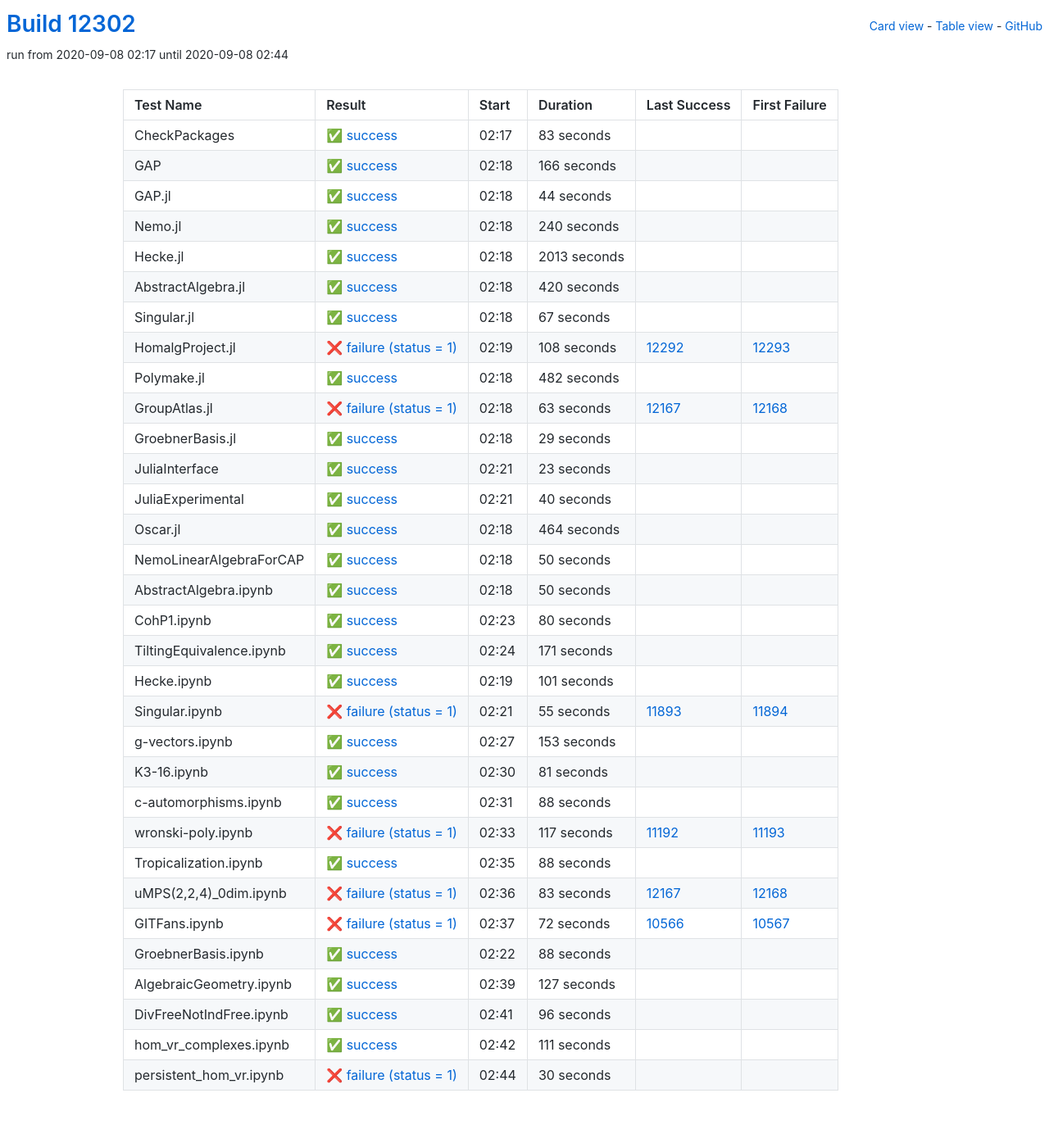
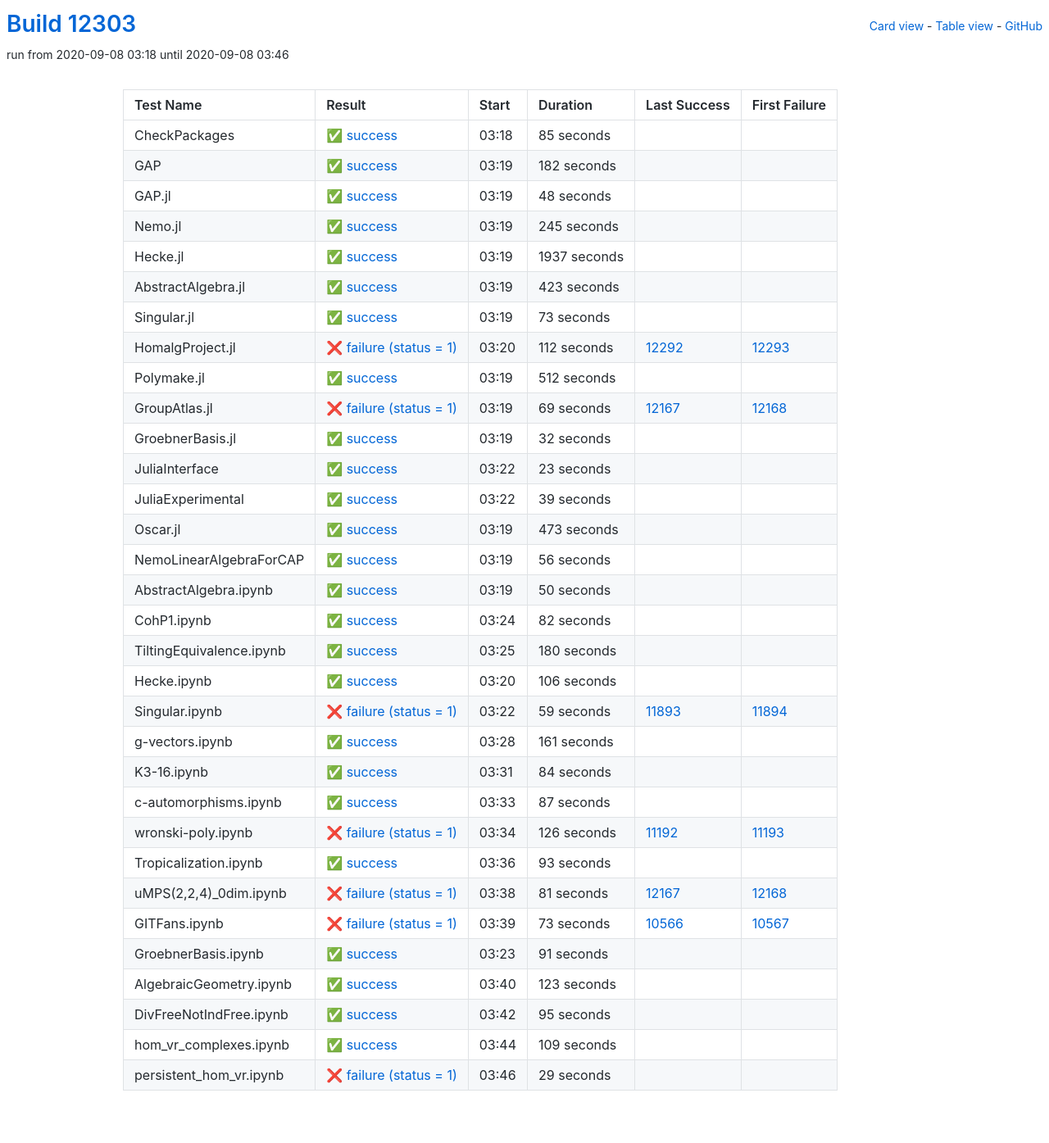
Before and after one commit to oscar-system/oscar-ci-status, a Jekyll site: the page built from table.html, in a window 1280 px wide. Shown: the whole page at 82% size. Built offline with Jekyll 4.4.1, drawn with Linux system fonts in a browser that asks for light colours.

Commit message:
Build #12303

```diff
--- a/_data/ci.yml
+++ b/_data/ci.yml
@@ -1,6 +1,6 @@
 ---
-build: 12302
-build_url: https://oscarci.mathematik.uni-kl.de/job/oscar/12302/
+build: 12303
+build_url: https://oscarci.mathematik.uni-kl.de/job/oscar/12303/
 job: oscar
 organization: oscar-system
 repo: oscar-ci-status
@@ -8,140 +8,140 @@
 tests:
 - name: CheckPackages
   id: checkpackages
-  log: https://oscarci.mathematik.uni-kl.de/job/oscar/12302/artifact/logs/build-12302/CheckPackages.log
-  start: 2020-09-08 02:17
+  log: https://oscarci.mathematik.uni-kl.de/job/oscar/12303/artifact/logs/build-12303/CheckPackages.log
+  start: 2020-09-08 03:18
   success: true
   exitcode: 0
   status: success
-  duration: 83
+  duration: 85
   last_success: false
   last_success_url:
   first_failure: false
   first_failure_url:
 - name: GAP
   id: gap
-  log: https://oscarci.mathematik.uni-kl.de/job/oscar/12302/artifact/logs/build-12302/GAP.log
-  start: 2020-09-08 02:18
+  log: https://oscarci.mathematik.uni-kl.de/job/oscar/12303/artifact/logs/build-12303/GAP.log
+  start: 2020-09-08 03:19
   success: true
   exitcode: 0
   status: success
-  duration: 166
+  duration: 182
   last_success: false
   last_success_url:
   first_failure: false
   first_failure_url:
 - name: GAP.jl
   id: gap-jl
-  log: https://oscarci.mathematik.uni-kl.de/job/oscar/12302/artifact/logs/build-12302/GAP.jl.log
-  start: 2020-09-08 02:18
+  log: https://oscarci.mathematik.uni-kl.de/job/oscar/12303/artifact/logs/build-12303/GAP.jl.log
+  start: 2020-09-08 03:19
   success: true
   exitcode: 0
   status: success
-  duration: 44
+  duration: 48
   last_success: false
   last_success_url:
   first_failure: false
   first_failure_url:
 - name: Nemo.jl
   id: nemo-jl
-  log: https://oscarci.mathematik.uni-kl.de/job/oscar/12302/artifact/logs/build-12302/Nemo.jl.log
-  start: 2020-09-08 02:18
+  log: https://oscarci.mathematik.uni-kl.de/job/oscar/12303/artifact/logs/build-12303/Nemo.jl.log
+  start: 2020-09-08 03:19
   success: true
   exitcode: 0
   status: success
-  duration: 240
+  duration: 245
   last_success: false
   last_success_url:
   first_failure: false
   first_failure_url:
 - name: Hecke.jl
   id: hecke-jl
-  log: https://oscarci.mathematik.uni-kl.de/job/oscar/12302/artifact/logs/build-12302/Hecke.jl.log
-  start: 2020-09-08 02:18
+  log: https://oscarci.mathematik.uni-kl.de/job/oscar/12303/artifact/logs/build-12303/Hecke.jl.log
+  start: 2020-09-08 03:19
   success: true
   exitcode: 0
   status: success
-  duration: 2013
+  duration: 1937
   last_success: false
   last_success_url:
   first_failure: false
   first_failure_url:
 - name: AbstractAlgebra.jl
   id: abstractalgebra-jl
-  log: https://oscarci.mathematik.uni-kl.de/job/oscar/12302/artifact/logs/build-12302/AbstractAlgebra.jl.log
-  start: 2020-09-08 02:18
+  log: https://oscarci.mathematik.uni-kl.de/job/oscar/12303/artifact/logs/build-12303/AbstractAlgebra.jl.log
+  start: 2020-09-08 03:19
   success: true
   exitcode: 0
   status: success
-  duration: 420
+  duration: 423
   last_success: false
   last_success_url:
   first_failure: false
   first_failure_url:
 - name: Singular.jl
   id: singular-jl
-  log: https://oscarci.mathematik.uni-kl.de/job/oscar/12302/artifact/logs/build-12302/Singular.jl.log
-  start: 2020-09-08 02:18
+  log: https://oscarci.mathematik.uni-kl.de/job/oscar/12303/artifact/logs/build-12303/Singular.jl.log
+  start: 2020-09-08 03:19
   success: true
   exitcode: 0
   status: success
-  duration: 67
+  duration: 73
   last_success: false
   last_success_url:
   first_failure: false
   first_failure_url:
 - name: HomalgProject.jl
   id: homalgproject-jl
-  log: https://oscarci.mathematik.uni-kl.de/job/oscar/12302/artifact/logs/build-12302/HomalgProject.jl.log
-  start: 2020-09-08 02:19
+  log: https://oscarci.mathematik.uni-kl.de/job/oscar/12303/artifact/logs/build-12303/HomalgProject.jl.log
+  start: 2020-09-08 03:20
   success: false
   exitcode: 1
   status: failure
-  duration: 108
+  duration: 112
   last_success: 12292
   last_success_url: https://oscarci.mathematik.uni-kl.de/job/oscar/12292/
   first_failure: 12293
   first_failure_url: https://oscarci.mathematik.uni-kl.de/job/oscar/12293/
 - name: Polymake.jl
   id: polymake-jl
-  log: https://oscarci.mathematik.uni-kl.de/job/oscar/12302/artifact/logs/build-12302/Polymake.jl.log
-  start: 2020-09-08 02:18
+  log: https://oscarci.mathematik.uni-kl.de/job/oscar/12303/artifact/logs/build-12303/Polymake.jl.log
+  start: 2020-09-08 03:19
   success: true
   exitcode: 0
   status: success
-  duration: 482
+  duration: 512
   last_success: false
   last_success_url:
   first_failure: false
   first_failure_url:
 - name: GroupAtlas.jl
   id: groupatlas-jl
-  log: https://oscarci.mathematik.uni-kl.de/job/oscar/12302/artifact/logs/build-12302/GroupAtlas.jl.log
-  start: 2020-09-08 02:18
+  log: https://oscarci.mathematik.uni-kl.de/job/oscar/12303/artifact/logs/build-12303/GroupAtlas.jl.log
+  start: 2020-09-08 03:19
   success: false
   exitcode: 1
   status: failure
-  duration: 63
+  duration: 69
   last_success: 12167
   last_success_url: https://oscarci.mathematik.uni-kl.de/job/oscar/12167/
   first_failure: 12168
   first_failure_url: https://oscarci.mathematik.uni-kl.de/job/oscar/12168/
 - name: GroebnerBasis.jl
   id: groebnerbasis-jl
-  log: https://oscarci.mathematik.uni-kl.de/job/oscar/12302/artifact/logs/build-12302/GroebnerBasis.jl.log
-  start: 2020-09-08 02:18
+  log: https://oscarci.mathematik.uni-kl.de/job/oscar/12303/artifact/logs/build-12303/GroebnerBasis.jl.log
+  start: 2020-09-08 03:19
   success: true
   exitcode: 0
   status: success
-  duration: 29
+  duration: 32
   last_success: false
   last_success_url:
   first_failure: false
   first_failure_url:
 - name: JuliaInterface
   id: juliainterface
-  log: https://oscarci.mathematik.uni-kl.de/job/oscar/12302/artifact/logs/build-12302/JuliaInterface.log
-  start: 2020-09-08 02:21
+  log: https://oscarci.mathematik.uni-kl.de/job/oscar/12303/artifact/logs/build-12303/JuliaInterface.log
+  start: 2020-09-08 03:22
   success: true
   exitcode: 0
   status: success
@@ -152,44 +152,44 @@
   first_failure_url:
 - name: JuliaExperimental
   id: juliaexperimental
-  log: https://oscarci.mathematik.uni-kl.de/job/oscar/12302/artifact/logs/build-12302/JuliaExperimental.log
-  start: 2020-09-08 02:21
+  log: https://oscarci.mathematik.uni-kl.de/job/oscar/12303/artifact/logs/build-12303/JuliaExperimental.log
+  start: 2020-09-08 03:22
   success: true
   exitcode: 0
   status: success
-  duration: 40
+  duration: 39
   last_success: false
   last_success_url:
   first_failure: false
   first_failure_url:
 - name: Oscar.jl
   id: oscar-jl
-  log: https://oscarci.mathematik.uni-kl.de/job/oscar/12302/artifact/logs/build-12302/Oscar.jl.log
-  start: 2020-09-08 02:18
+  log: https://oscarci.mathematik.uni-kl.de/job/oscar/12303/artifact/logs/build-12303/Oscar.jl.log
+  start: 2020-09-08 03:19
   success: true
   exitcode: 0
   status: success
-  duration: 464
+  duration: 473
   last_success: false
   last_success_url:
   first_failure: false
   first_failure_url:
 - name: NemoLinearAlgebraForCAP
   id: nemolinearalgebraforcap
-  log: https://oscarci.mathematik.uni-kl.de/job/oscar/12302/artifact/logs/build-12302/NemoLinearAlgebraForCAP.log
-  start: 2020-09-08 02:18
+  log: https://oscarci.mathematik.uni-kl.de/job/oscar/12303/artifact/logs/build-12303/NemoLinearAlgebraForCAP.log
+  start: 2020-09-08 03:19
   success: true
   exitcode: 0
   status: success
-  duration: 50
+  duration: 56
   last_success: false
   last_success_url:
   first_failure: false
   first_failure_url:
 - name: AbstractAlgebra.ipynb
   id: abstractalgebra-ipynb
-  log: https://oscarci.mathematik.uni-kl.de/job/oscar/12302/artifact/logs/build-12302/AbstractAlgebra.ipynb.log
-  start: 2020-09-08 02:18
+  log: https://oscarci.mathematik.uni-kl.de/job/oscar/12303/artifact/logs/build-12303/AbstractAlgebra.ipynb.log
+  start: 2020-09-08 03:19
   success: true
   exitcode: 0
   status: success
@@ -200,192 +200,192 @@
   first_failure_url:
 - name: CohP1.ipynb
   id: cohp1-ipynb
-  log: https://oscarci.mathematik.uni-kl.de/job/oscar/12302/artifact/logs/build-12302/CohP1.ipynb.log
-  start: 2020-09-08 02:23
+  log: https://oscarci.mathematik.uni-kl.de/job/oscar/12303/artifact/logs/build-12303/CohP1.ipynb.log
+  start: 2020-09-08 03:24
   success: true
   exitcode: 0
   status: success
-  duration: 80
+  duration: 82
   last_success: false
   last_success_url:
   first_failure: false
   first_failure_url:
 - name: TiltingEquivalence.ipynb
   id: tiltingequivalence-ipynb
-  log: https://oscarci.mathematik.uni-kl.de/job/oscar/12302/artifact/logs/build-12302/TiltingEquivalence.ipynb.log
-  start: 2020-09-08 02:24
+  log: https://oscarci.mathematik.uni-kl.de/job/oscar/12303/artifact/logs/build-12303/TiltingEquivalence.ipynb.log
+  start: 2020-09-08 03:25
   success: true
   exitcode: 0
   status: success
-  duration: 171
+  duration: 180
   last_success: false
   last_success_url:
   first_failure: false
   first_failure_url:
 - name: Hecke.ipynb
   id: hecke-ipynb
-  log: https://oscarci.mathematik.uni-kl.de/job/oscar/12302/artifact/logs/build-12302/Hecke.ipynb.log
-  start: 2020-09-08 02:19
+  log: https://oscarci.mathematik.uni-kl.de/job/oscar/12303/artifact/logs/build-12303/Hecke.ipynb.log
+  start: 2020-09-08 03:20
   success: true
   exitcode: 0
   status: success
-  duration: 101
+  duration: 106
   last_success: false
   last_success_url:
   first_failure: false
   first_failure_url:
 - name: Singular.ipynb
   id: singular-ipynb
-  log: https://oscarci.mathematik.uni-kl.de/job/oscar/12302/artifact/logs/build-12302/Singular.ipynb.log
-  start: 2020-09-08 02:21
+  log: https://oscarci.mathematik.uni-kl.de/job/oscar/12303/artifact/logs/build-12303/Singular.ipynb.log
+  start: 2020-09-08 03:22
   success: false
   exitcode: 1
   status: failure
-  duration: 55
+  duration: 59
   last_success: 11893
   last_success_url: https://oscarci.mathematik.uni-kl.de/job/oscar/11893/
   first_failure: 11894
   first_failure_url: https://oscarci.mathematik.uni-kl.de/job/oscar/11894/
 - name: g-vectors.ipynb
   id: g-vectors-ipynb
-  log: https://oscarci.mathematik.uni-kl.de/job/oscar/12302/artifact/logs/build-12302/g-vectors.ipynb.log
-  start: 2020-09-08 02:27
+  log: https://oscarci.mathematik.uni-kl.de/job/oscar/12303/artifact/logs/build-12303/g-vectors.ipynb.log
+  start: 2020-09-08 03:28
   success: true
   exitcode: 0
   status: success
-  duration: 153
+  duration: 161
   last_success: false
   last_success_url:
   first_failure: false
   first_failure_url:
 - name: K3-16.ipynb
   id: k3-16-ipynb
-  log: https://oscarci.mathematik.uni-kl.de/job/oscar/12302/artifact/logs/build-12302/K3-16.ipynb.log
-  start: 2020-09-08 02:30
+  log: https://oscarci.mathematik.uni-kl.de/job/oscar/12303/artifact/logs/build-12303/K3-16.ipynb.log
+  start: 2020-09-08 03:31
   success: true
   exitcode: 0
   status: success
-  duration: 81
+  duration: 84
   last_success: false
   last_success_url:
   first_failure: false
   first_failure_url:
 - name: c-automorphisms.ipynb
   id: c-automorphisms-ipynb
-  log: https://oscarci.mathematik.uni-kl.de/job/oscar/12302/artifact/logs/build-12302/c-automorphisms.ipynb.log
-  start: 2020-09-08 02:31
+  log: https://oscarci.mathematik.uni-kl.de/job/oscar/12303/artifact/logs/build-12303/c-automorphisms.ipynb.log
+  start: 2020-09-08 03:33
   success: true
   exitcode: 0
   status: success
-  duration: 88
+  duration: 87
   last_success: false
   last_success_url:
   first_failure: false
   first_failure_url:
 - name: wronski-poly.ipynb
   id: wronski-poly-ipynb
-  log: https://oscarci.mathematik.uni-kl.de/job/oscar/12302/artifact/logs/build-12302/wronski-poly.ipynb.log
-  start: 2020-09-08 02:33
+  log: https://oscarci.mathematik.uni-kl.de/job/oscar/12303/artifact/logs/build-12303/wronski-poly.ipynb.log
+  start: 2020-09-08 03:34
   success: false
   exitcode: 1
   status: failure
-  duration: 117
+  duration: 126
   last_success: 11192
   last_success_url: https://oscarci.mathematik.uni-kl.de/job/oscar/11192/
   first_failure: 11193
   first_failure_url: https://oscarci.mathematik.uni-kl.de/job/oscar/11193/
 - name: Tropicalization.ipynb
   id: tropicalization-ipynb
-  log: https://oscarci.mathematik.uni-kl.de/job/oscar/12302/artifact/logs/build-12302/Tropicalization.ipynb.log
-  start: 2020-09-08 02:35
+  log: https://oscarci.mathematik.uni-kl.de/job/oscar/12303/artifact/logs/build-12303/Tropicalization.ipynb.log
+  start: 2020-09-08 03:36
   success: true
   exitcode: 0
   status: success
-  duration: 88
+  duration: 93
   last_success: false
   last_success_url:
   first_failure: false
   first_failure_url:
 - name: uMPS(2,2,4)_0dim.ipynb
   id: umps-2-2-4-0dim-ipynb
-  log: https://oscarci.mathematik.uni-kl.de/job/oscar/12302/artifact/logs/build-12302/uMPS-2-2-4-_0dim.ipynb.log
-  start: 2020-09-08 02:36
+  log: https://oscarci.mathematik.uni-kl.de/job/oscar/12303/artifact/logs/build-12303/uMPS-2-2-4-_0dim.ipynb.log
+  start: 2020-09-08 03:38
   success: false
   exitcode: 1
   status: failure
-  duration: 83
+  duration: 81
   last_success: 12167
   last_success_url: https://oscarci.mathematik.uni-kl.de/job/oscar/12167/
   first_failure: 12168
   first_failure_url: https://oscarci.mathematik.uni-kl.de/job/oscar/12168/
 - name: GITFans.ipynb
   id: gitfans-ipynb
-  log: https://oscarci.mathematik.uni-kl.de/job/oscar/12302/artifact/logs/build-12302/GITFans.ipynb.log
-  start: 2020-09-08 02:37
+  log: https://oscarci.mathematik.uni-kl.de/job/oscar/12303/artifact/logs/build-12303/GITFans.ipynb.log
+  start: 2020-09-08 03:39
   success: false
   exitcode: 1
   status: failure
-  duration: 72
+  duration: 73
   last_success: 10566
   last_success_url: https://oscarci.mathematik.uni-kl.de/job/oscar/10566/
   first_failure: 10567
   first_failure_url: https://oscarci.mathematik.uni-kl.de/job/oscar/10567/
 - name: GroebnerBasis.ipynb
   id: groebnerbasis-ipynb
-  log: https://oscarci.mathematik.uni-kl.de/job/oscar/12302/artifact/logs/build-12302/GroebnerBasis.ipynb.log
-  start: 2020-09-08 02:22
+  log: https://oscarci.mathematik.uni-kl.de/job/oscar/12303/artifact/logs/build-12303/GroebnerBasis.ipynb.log
+  start: 2020-09-08 03:23
   success: true
   exitcode: 0
   status: success
-  duration: 88
+  duration: 91
   last_success: false
   last_success_url:
   first_failure: false
   first_failure_url:
 - name: AlgebraicGeometry.ipynb
   id: algebraicgeometry-ipynb
-  log: https://oscarci.mathematik.uni-kl.de/job/oscar/12302/artifact/logs/build-12302/AlgebraicGeometry.ipynb.log
-  start: 2020-09-08 02:39
+  log: https://oscarci.mathematik.uni-kl.de/job/oscar/12303/artifact/logs/build-12303/AlgebraicGeometry.ipynb.log
+  start: 2020-09-08 03:40
   success: true
   exitcode: 0
   status: success
-  duration: 127
+  duration: 123
   last_success: false
   last_success_url:
   first_failure: false
   first_failure_url:
 - name: DivFreeNotIndFree.ipynb
   id: divfreenotindfree-ipynb
-  log: https://oscarci.mathematik.uni-kl.de/job/oscar/12302/artifact/logs/build-12302/DivFreeNotIndFree.ipynb.log
-  start: 2020-09-08 02:41
+  log: https://oscarci.mathematik.uni-kl.de/job/oscar/12303/artifact/logs/build-12303/DivFreeNotIndFree.ipynb.log
+  start: 2020-09-08 03:42
   success: true
   exitcode: 0
   status: success
-  duration: 96
+  duration: 95
   last_success: false
   last_success_url:
   first_failure: false
   first_failure_url:
 - name: hom_vr_complexes.ipynb
   id: hom-vr-complexes-ipynb
-  log: https://oscarci.mathematik.uni-kl.de/job/oscar/12302/artifact/logs/build-12302/hom_vr_complexes.ipynb.log
-  start: 2020-09-08 02:42
+  log: https://oscarci.mathematik.uni-kl.de/job/oscar/12303/artifact/logs/build-12303/hom_vr_complexes.ipynb.log
+  start: 2020-09-08 03:44
   success: true
   exitcode: 0
   status: success
-  duration: 111
+  duration: 109
   last_success: false
   last_success_url:
   first_failure: false
   first_failure_url:
 - name: persistent_hom_vr.ipynb
   id: persistent-hom-vr-ipynb
-  log: https://oscarci.mathematik.uni-kl.de/job/oscar/12302/artifact/logs/build-12302/persistent_hom_vr.ipynb.log
-  start: 2020-09-08 02:44
+  log: https://oscarci.mathematik.uni-kl.de/job/oscar/12303/artifact/logs/build-12303/persistent_hom_vr.ipynb.log
+  start: 2020-09-08 03:46
   success: false
   exitcode: 1
   status: failure
-  duration: 30
+  duration: 29
   last_success: false
   last_success_url:
   first_failure: false
```
Also changed, not shown: README.md.
